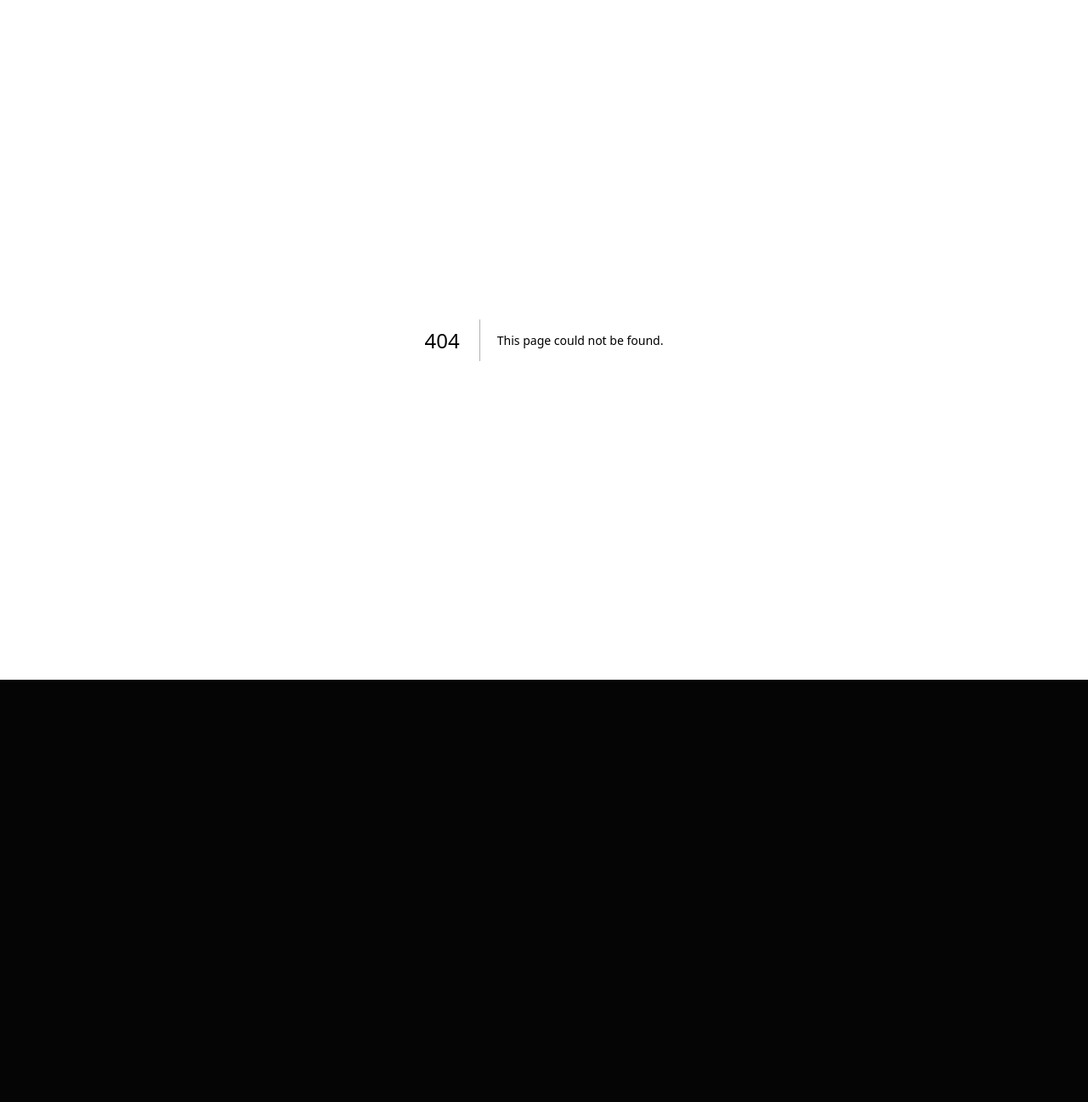
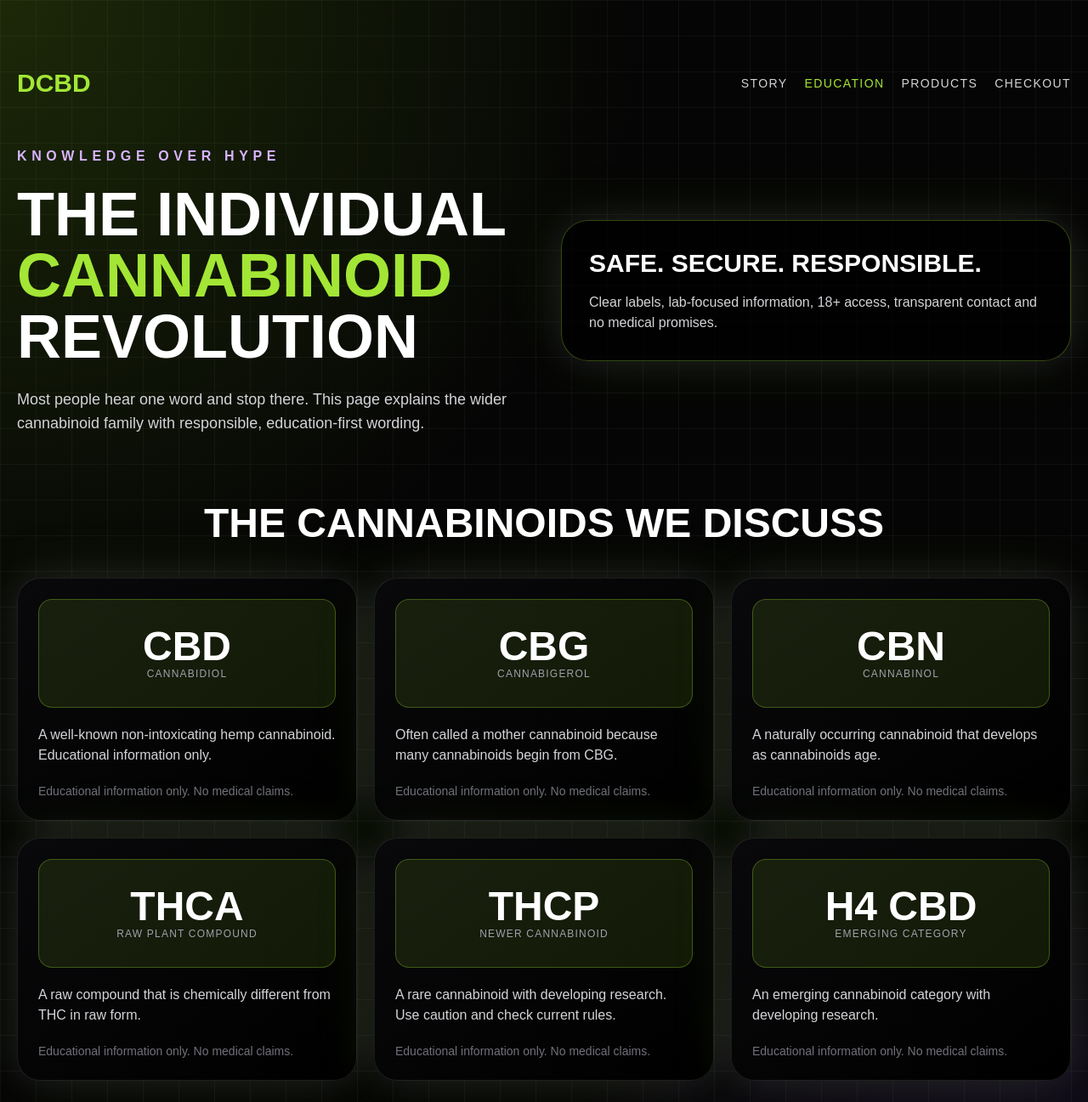
Before and after one commit to johnsingleton10000-ux/Pluggdacoffeezdank.uk, a Next.js app: page /education in a window 1280 px wide. Before the commit this address had no page. Shown: the top 1297 px of the page at 85% size. Before the commit the page ends 800 px from the top, so only its background shows below. Built offline with nearby package versions, Linux system fonts and the light colour scheme.

Commit message:
Add education page

```diff
--- /dev/null
+++ b/app/education/page.js
@@ -0,0 +1,35 @@
+const phone = '447763383729';
+const email = 'johnsingleton10000@gmail.com';
+
+const items = [
+  ['CBD', 'Cannabidiol', 'A well-known non-intoxicating hemp cannabinoid. Educational information only.'],
+  ['CBG', 'Cannabigerol', 'Often called a mother cannabinoid because many cannabinoids begin from CBG.'],
+  ['CBN', 'Cannabinol', 'A naturally occurring cannabinoid that develops as cannabinoids age.'],
+  ['THCA', 'Raw plant compound', 'A raw compound that is chemically different from THC in raw form.'],
+  ['THCP', 'Newer cannabinoid', 'A rare cannabinoid with developing research. Use caution and check current rules.'],
+  ['H4 CBD', 'Emerging category', 'An emerging cannabinoid category with developing research.']
+];
+
+export default function EducationPage() {
+  return (
+    <main className="min-h-screen bg-[#050505] text-white overflow-hidden">
+      <section className="px-5 py-20 grit-bg">
+        <div className="max-w-7xl mx-auto">
+          <nav className="flex flex-col md:flex-row md:items-center md:justify-between gap-4 mb-14">
+            <a href="/" className="text-3xl font-black text-lime-400">DCBD</a>
+            <div className="flex flex-wrap gap-5 text-sm uppercase tracking-widest text-zinc-300">
+              <a href="/#story">Story</a><a href="/education" className="text-lime-400">Education</a><a href="/#products">Products</a><a href="/#checkout">Checkout</a>
+            </div>
+          </nav>
+          <div className="grid lg:grid-cols-2 gap-10 items-center">
+            <div><p className="text-purple-300 uppercase tracking-[0.35em] font-black">Knowledge Over Hype</p><h1 className="mt-5 text-5xl md:text-7xl font-black uppercase leading-none">The Individual <span className="text-lime-400">Cannabinoid</span> Revolution</h1><p className="mt-6 text-zinc-300 text-lg max-w-2xl">Most people hear one word and stop there. This page explains the wider cannabinoid family with responsible, education-first wording.</p></div>
+            <div className="rounded-[2rem] border border-lime-400/30 bg-black/70 p-8 card-glow"><h2 className="text-3xl font-black uppercase">Safe. Secure. Responsible.</h2><p className="mt-4 text-zinc-300">Clear labels, lab-focused information, 18+ access, transparent contact and no medical promises.</p></div>
+          </div>
+          <section className="mt-20"><h2 className="text-center text-3xl md:text-5xl font-black uppercase">The Cannabinoids We Discuss</h2><div className="mt-10 grid md:grid-cols-2 lg:grid-cols-3 gap-5">{items.map(([name, full, text]) => <div key={name} className="rounded-[1.7rem] border border-white/10 bg-gradient-to-br from-zinc-950 to-black p-6 card-glow"><div className="h-32 rounded-2xl border border-lime-400/30 bg-lime-400/10 flex items-center justify-center"><div className="text-center"><p className="text-5xl font-black">{name}</p><p className="text-xs text-zinc-400 uppercase tracking-widest">{full}</p></div></div><p className="mt-5 text-zinc-300">{text}</p><p className="mt-5 text-sm text-zinc-500">Educational information only. No medical claims.</p></div>)}</div></section>
+          <section className="mt-20 grid lg:grid-cols-2 gap-6"><div className="rounded-[2rem] border border-yellow-400/30 bg-yellow-400/5 p-8"><h2 className="text-4xl font-black uppercase text-yellow-300">CBD Concentrate</h2><p className="mt-5 text-zinc-300">CBD concentrate may be chosen by people interested in a non-intoxicating hemp-derived option as part of a personal lifestyle routine. Individual experiences vary.</p></div><div className="rounded-[2rem] border border-purple-400/30 bg-purple-500/5 p-8"><h2 className="text-4xl font-black uppercase text-purple-300">Transparency Matters</h2><p className="mt-5 text-zinc-300">Clear lab information, responsible labelling, traceable sourcing and honest communication matter.</p><a href={`https://wa.me/${phone}?text=Hi%20ElCastroPlugged,%20I'd%20like%20to%20ask%20about%20the%20cannabinoid%20range.`} target="_blank" rel="noopener noreferrer" className="mt-6 inline-flex rounded-full bg-gradient-to-r from-lime-400 via-yellow-400 to-purple-500 px-8 py-4 text-black font-black uppercase">Talk To ElCastroPlugged</a></div></section>
+          <footer className="mt-20 border-t border-white/10 pt-8 text-sm text-zinc-500 flex flex-col md:flex-row gap-4 justify-between"><p>18+ only. Educational purposes only. No medical claims.</p><p>WhatsApp: 07763 383729 • Email: {email}</p></footer>
+        </div>
+      </section>
+    </main>
+  );
+}
```
